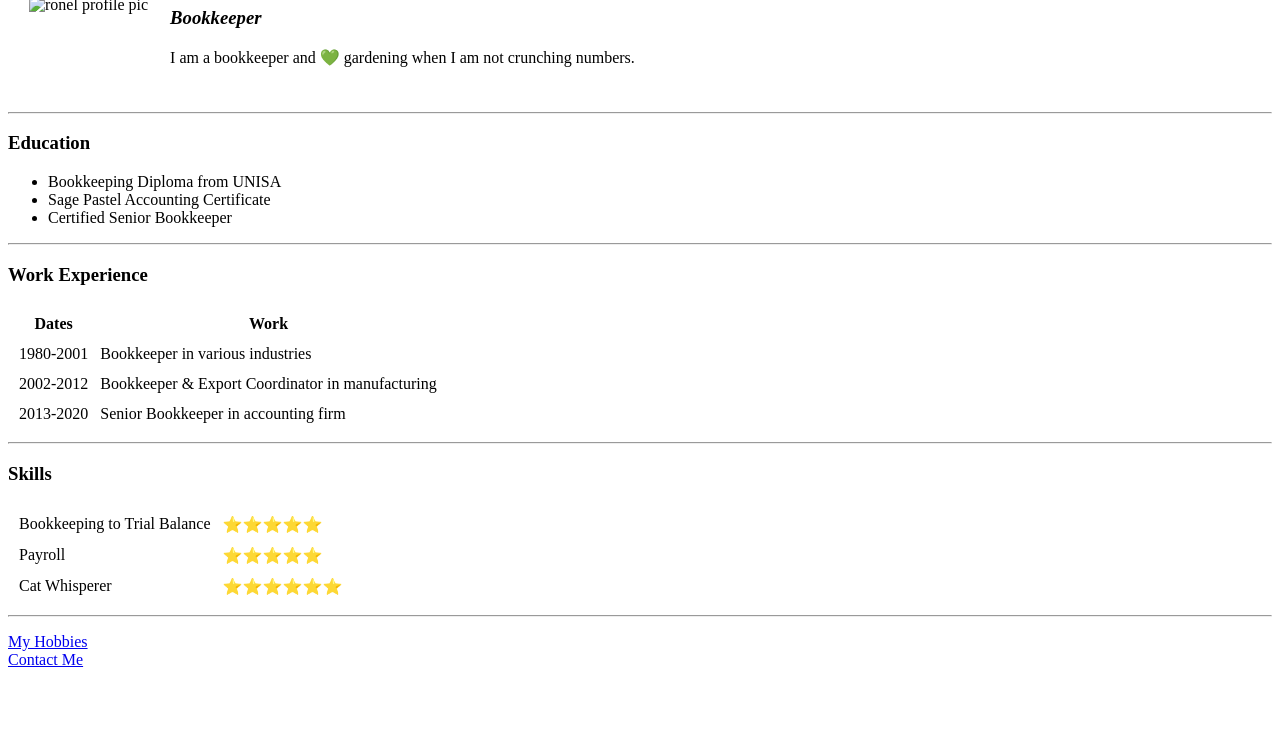
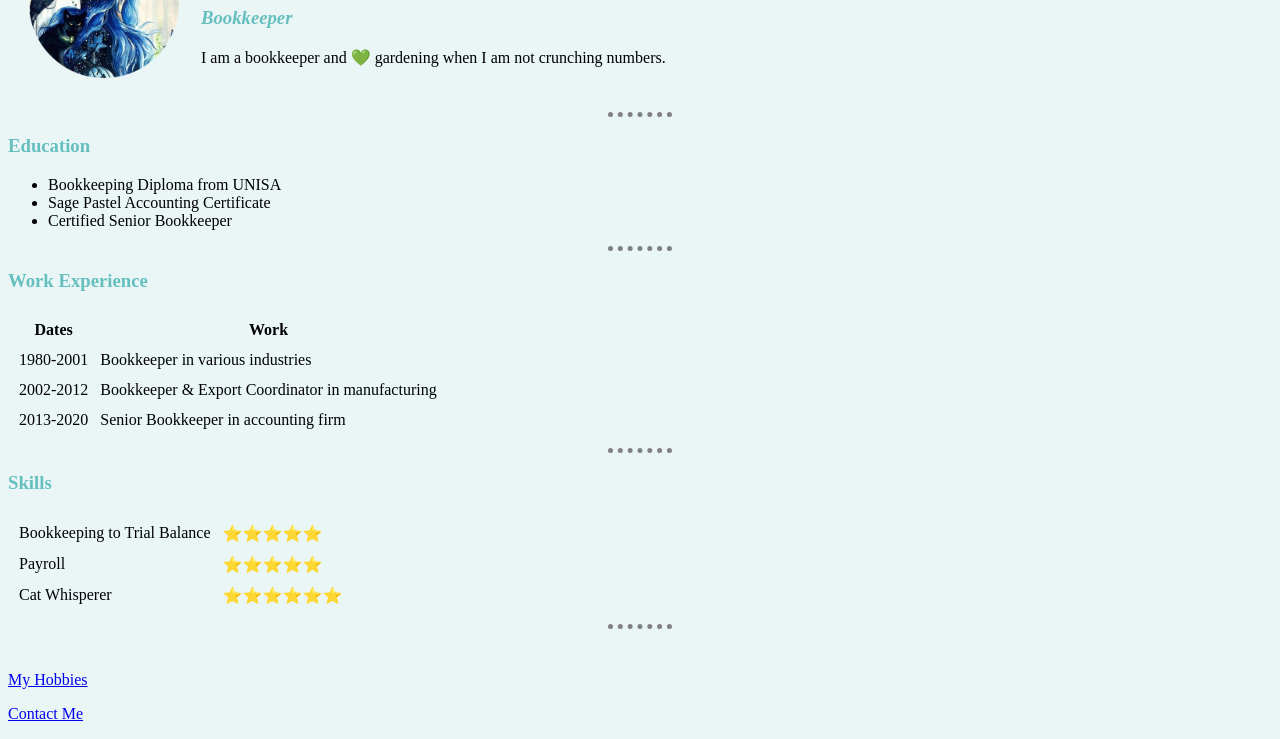
Before and after one commit to Ronel33/cv, a plain HTML site: page index.html in a window 1280 px wide. Shown: the part 102-841 px from the top of the page. Before the commit the page ends 800 px from the top, so only its background shows below. Drawn offline with Linux system fonts and the light colour scheme.

Commit message:
Add files for cv

```diff
--- /dev/null
+++ b/CSS/styles.css
@@ -0,0 +1,16 @@
+body {
+  background-color: #EAF6F6
+  }
+  h1 {
+    color: #66bfbf;
+  }
+  h3 {
+    color: #66bfbf;
+  }
+  hr {
+  border-style: none;
+  border-top-style: dotted;
+  border-color: grey;
+  border-width: 5px;
+  width: 5%;
+  }
--- a/index.html
+++ b/index.html
@@ -5,12 +5,13 @@
     <meta charset="UTF-8">
     <meta name="viewport" content="width=device-width, initial-scale=1.0">
     <title>Ronel's Personal Site</title>
-</head>
+    <link rel="stylesheet" href="css/styles.css">
+  </head>
 
 <body>
     <table cellspacing="20">
         <tr>
-            <td><img src="ronel-witch.png" alt="ronel profile pic" style="width:150px;height:150px;"></td>
+            <td><img src="witch-cat.png" alt="ronel profile pic" style="width:150px;height:150px;"></td>
             <td>
                 <h1>Ronel Byleveld</h1>
                 <p>
@@ -65,10 +66,9 @@
         </tr>
     </table>
     <hr>
-    <p></p>
-    <a href="hobbies.html">My Hobbies</a>
     <br>
-    <a href="contact-me.html">Contact Me</a>
+    <p><a href="hobbies.html">My Hobbies</a></p>
+  <p><a href="contact-me.html">Contact Me</a></p>
 </body>
 
 </html>
```
Also changed, not shown: contact-me.html (+4 -1 lines), hobbies.html (+7 -2 lines), witch-cat.png (added).
